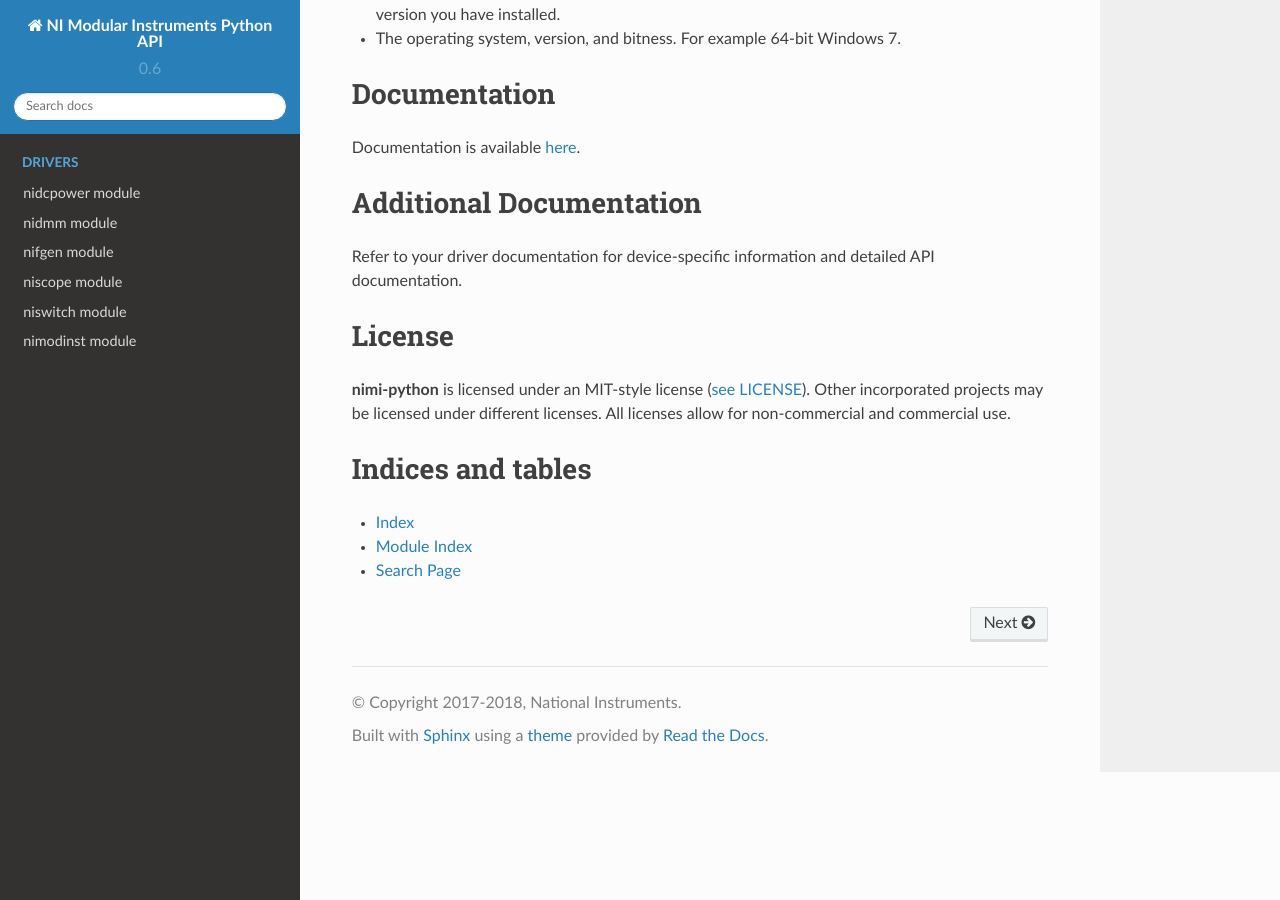
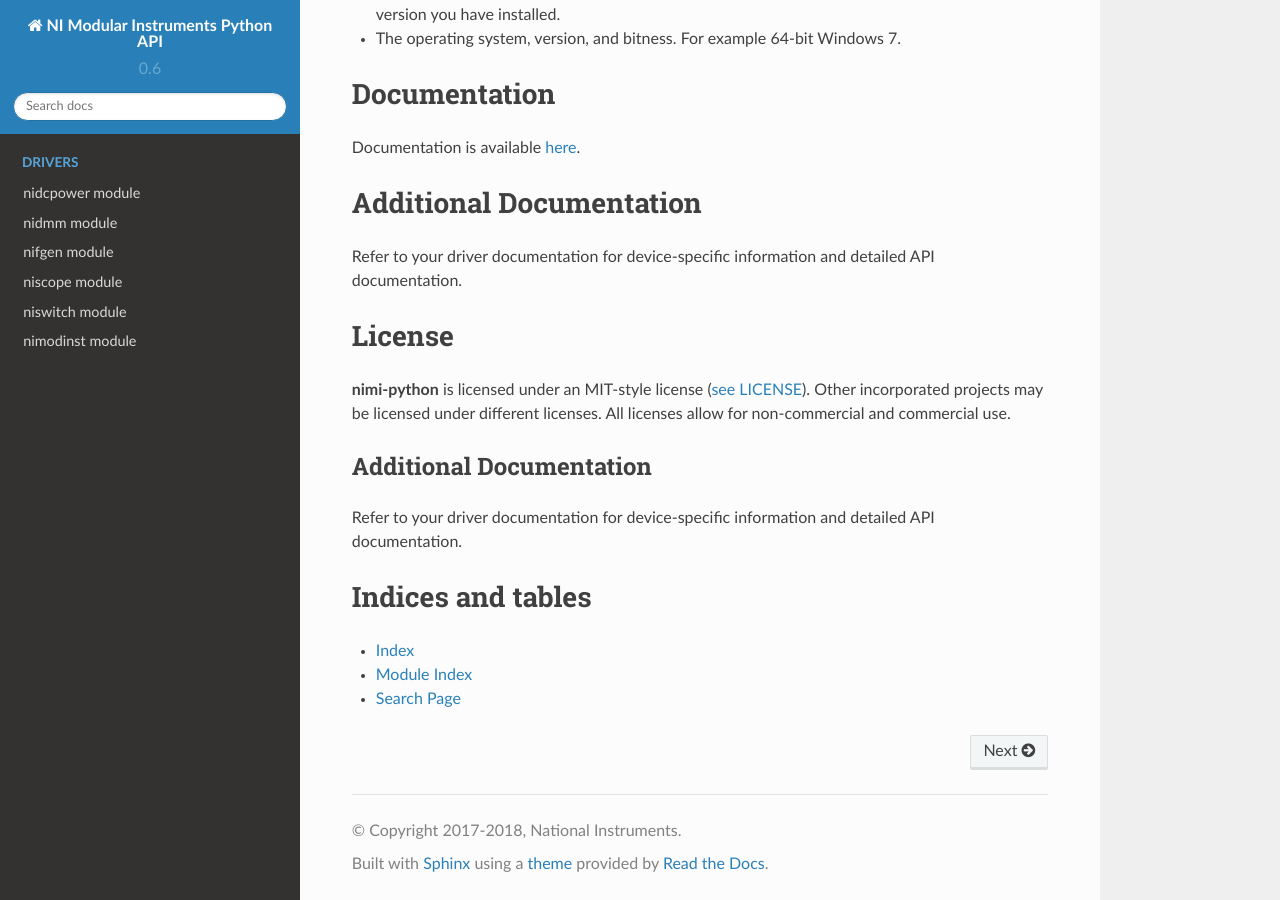
Before and after one commit to ni/nimi-python, a Sphinx documentation site: the page built from docs/index.rst, in a window 1280 px wide and 900 px high, scrolled down 4430 px. Built offline with Sphinx 7.4.7 and the Read the Docs theme 2.0.0, drawn with Linux system fonts in a browser that asks for light colours.

Commit message:
Move additional documentation from readme to read the docs only

```diff
--- a/docs/_static/documentation.inc
+++ b/docs/_static/documentation.inc
@@ -4,8 +4,3 @@
 =============
 
 Documentation is available `here <http://nimi-python.readthedocs.io>`_.
-
-Additional Documentation
-========================
-
-Refer to your driver documentation for device-specific information and detailed API documentation.
--- a/docs/index.rst
+++ b/docs/index.rst
@@ -7,6 +7,11 @@
 ============================================================
 
 .. include:: ../README.rst
+Additional Documentation
+------------------------
+
+Refer to your driver documentation for device-specific information and detailed API documentation.
+
 
 .. toctree::
    :maxdepth: 0
```
